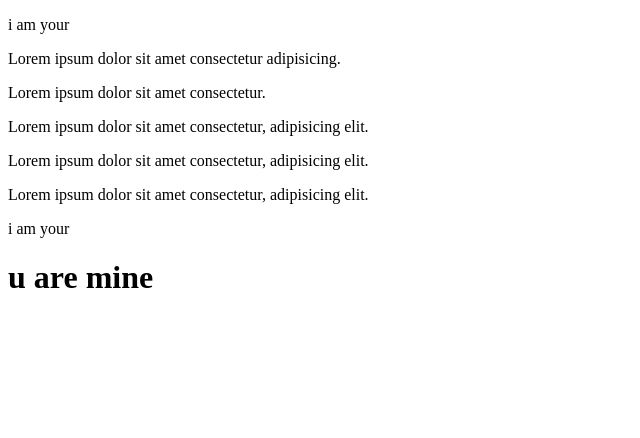
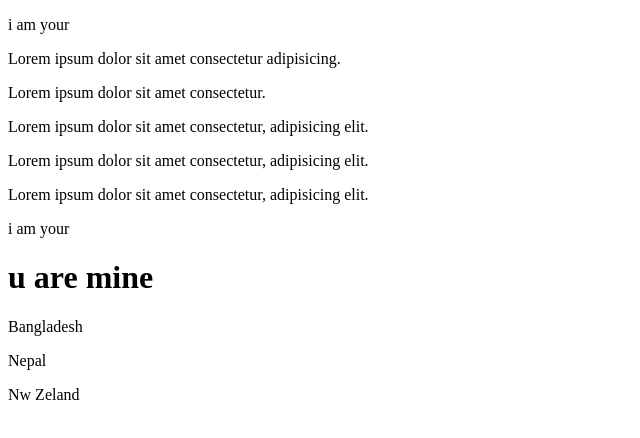
Before and after one commit to Ridoy-Arif/my-third-repo, a plain HTML site: page index.html in a window 1280 px wide. Shown: the whole page, without its empty margins (0-640 px from the left). Drawn offline with Linux system fonts and the light colour scheme.

Commit message:
add something

```diff
--- a/index.html
+++ b/index.html
@@ -19,5 +19,12 @@
         <h1> u are mine</h1>
     </div>
 
+
+    <div>
+        <p>Bangladesh</p>
+        <p>Nepal</p>
+        <p>Nw Zeland</p>
+    </div>
+
 </body>
 </html>
```
